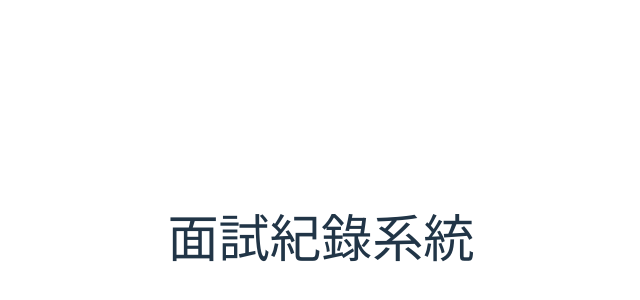
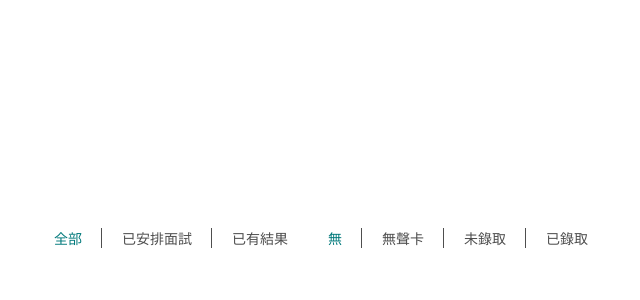
Before and after one commit to dio-chu/interview-todo-list, a Vue app: page / in a window 1280 px wide. Shown: the part 162-462 px from the top of the page, without its empty margins (319-959 px from the left). Built offline with nearby package versions, Linux system fonts and the light colour scheme.

Commit message:
feature:add select component

```diff
--- /dev/null
+++ b/src/common/select/CommonSelect.vue
@@ -0,0 +1,73 @@
+<template>
+  <div class="common-select">
+    <button
+      v-for="option in options"
+      :key="option"
+      :class="['select-option', { selected: option === modelValue }]"
+      @click="updateValue(option)"
+    >
+      {{ option }}
+    </button>
+  </div>
+</template>
+
+<script>
+export default {
+  name: "CommonSelect",
+  props: {
+    options: {
+      type: Array,
+      required: true,
+    },
+    modelValue: {
+      type: String,
+      default: "",
+    },
+  },
+  emits: ["update:modelValue"],
+  methods: {
+    updateValue(option) {
+      this.$emit("update:modelValue", option);
+    },
+  },
+};
+</script>
+
+<style scoped>
+.common-select {
+  display: inline-flex;
+  border-radius: 5px;
+}
+
+.select-option {
+  padding: 10px 20px;
+  border: none;
+  cursor: pointer;
+  font-size: 14px;
+  transition: color 0.3s;
+  color: #4e4e4e;
+  background-color: rgba(255, 255, 255, 0);
+}
+
+.select-option:not(:last-child) {
+  position: relative;
+}
+
+.select-option:not(:last-child)::after {
+  content: "";
+  position: absolute;
+  right: 0;
+  top: 24%;
+  height: 50%;
+  width: 1.5px;
+  background-color: #4e4e4e;
+}
+
+.select-option.selected {
+  color: #00797b;
+}
+
+.select-option:hover {
+  color: #0c8789;
+}
+</style>
--- a/src/components/HomePage.vue
+++ b/src/components/HomePage.vue
@@ -1,17 +1,31 @@
 <template>
-  <h1>{{ msg }}</h1>
+  <CommonSelect :options="selectData" v-model="selected" />
+  <CommonSelect :options="filterGroup" v-model="selected2" />
 </template>
-<script setup>
-import { ref } from "vue";
 
-defineProps({
-  msg: String,
-});
+<script>
+import CommonSelect from "../common/select/CommonSelect.vue";
 
-const count = ref(0);
+export default {
+  components: {
+    CommonSelect,
+  },
+  data() {
+    return {
+      selectData: ["全部", "已安排面試", "已有結果"],
+      filterGroup: ["無", "無聲卡", "未錄取", "已錄取"],
+      selected: "全部",
+      selected2: "無",
+    };
+  },
+
+  watch: {
+    selected(newVal) {
+      console.log("Selected value changed:", newVal);
+    },
+    selected2(newVal) {
+      console.log("Selected2 value changed:", newVal);
+    },
+  },
+};
 </script>
-<style scoped>
-.read-the-docs {
-  color: #888;
-}
-</style>
```
